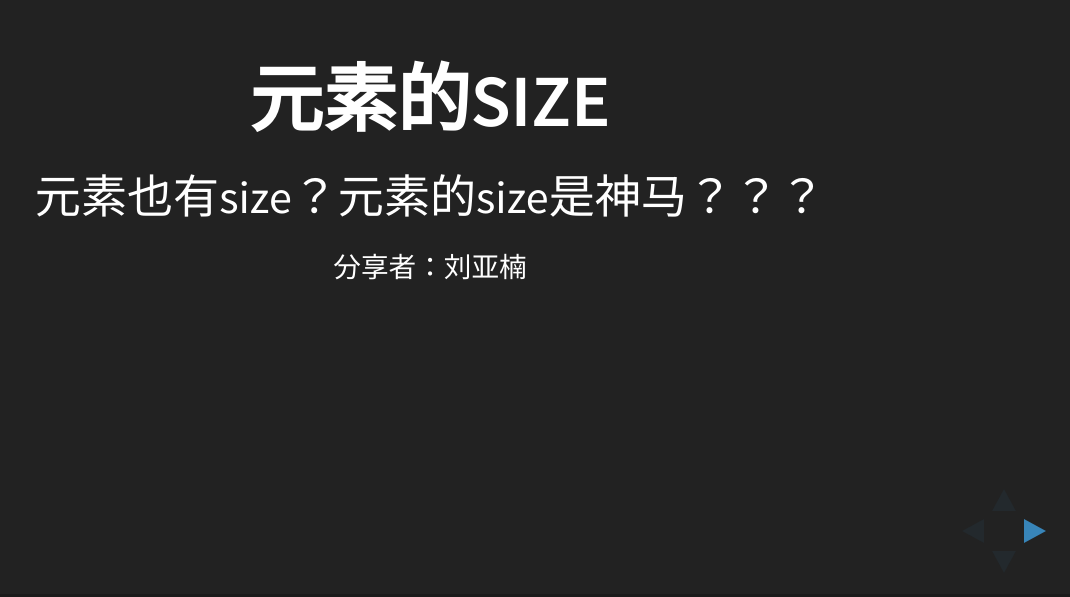
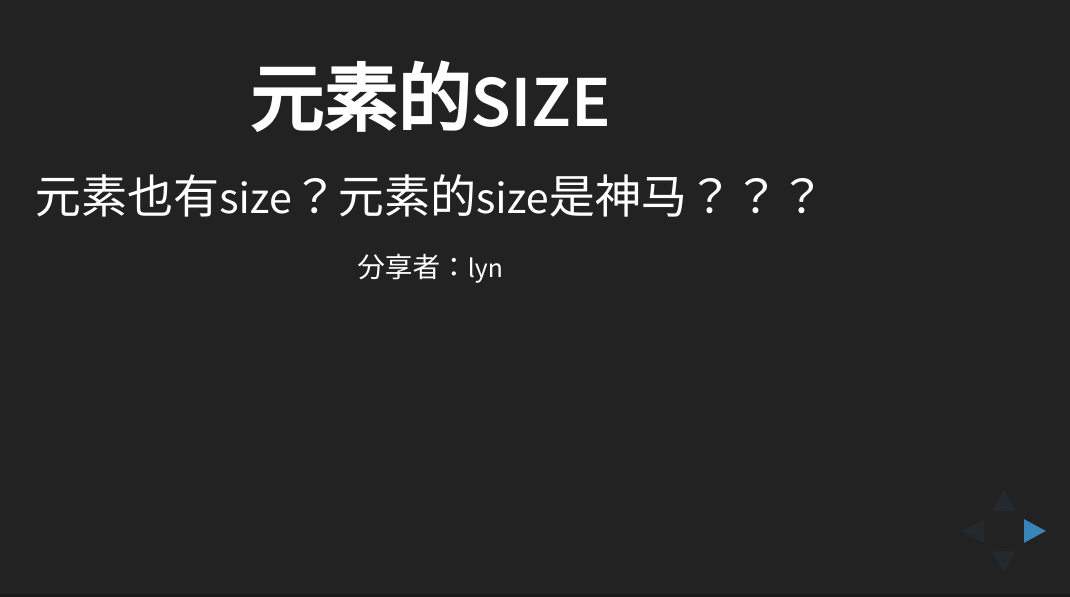
Before and after one commit to Marilynlee/share, a plain HTML site: page index.html in a window 1280 px wide. Shown: the part 203-800 px from the top of the page, without its empty margins (210-1280 px from the left). Drawn offline with Linux system fonts and the light colour scheme.

Commit message:
update index.html

```diff
--- a/index.html
+++ b/index.html
@@ -26,7 +26,7 @@
                 <h2>元素的size</h2>
                 <p>元素也有size？元素的size是神马？？？</p>
                 <p>
-                    <small>分享者：刘亚楠</small>
+                    <small>分享者：lyn</small>
                 </p>
             </section>
             <section>
```
